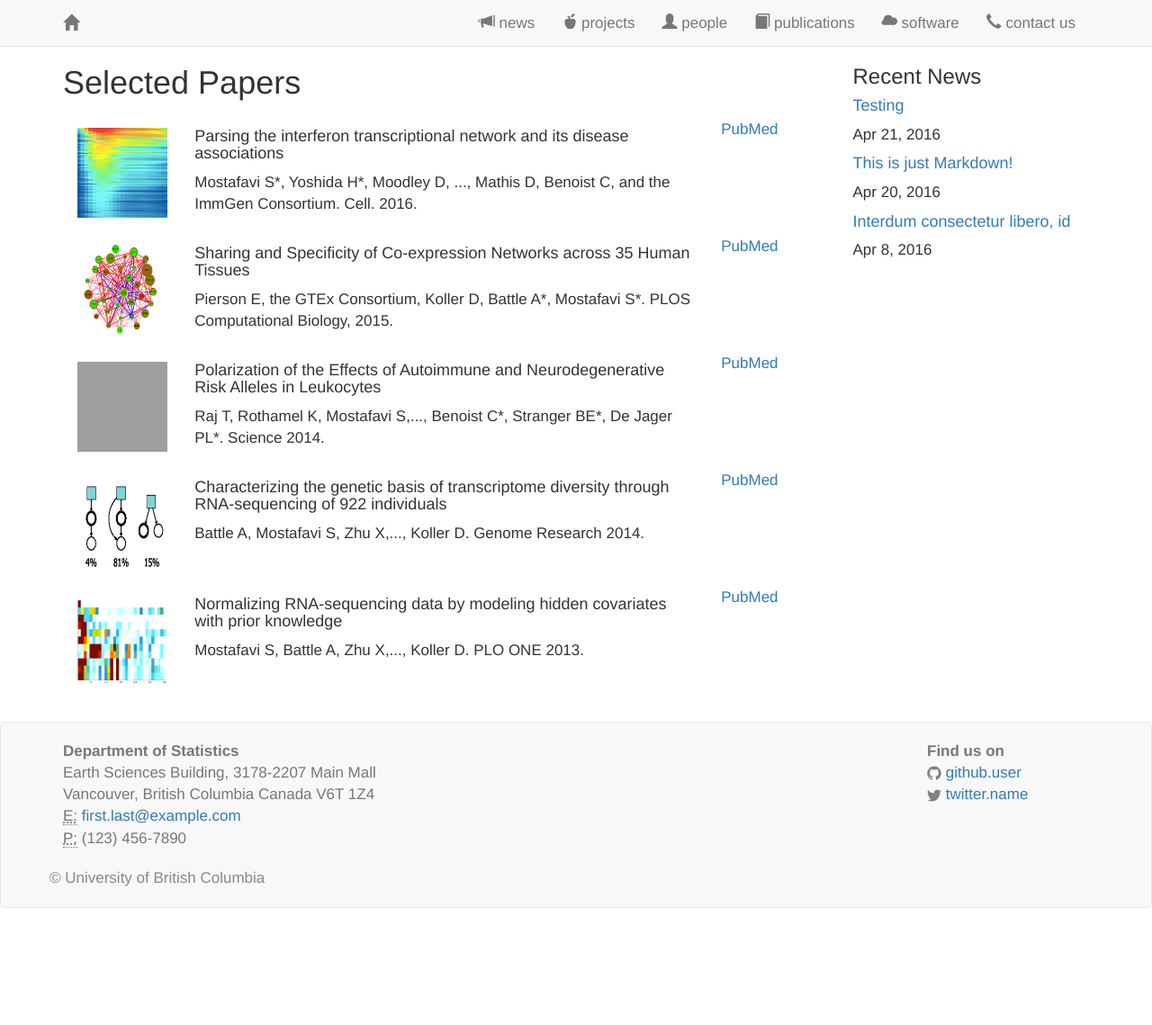
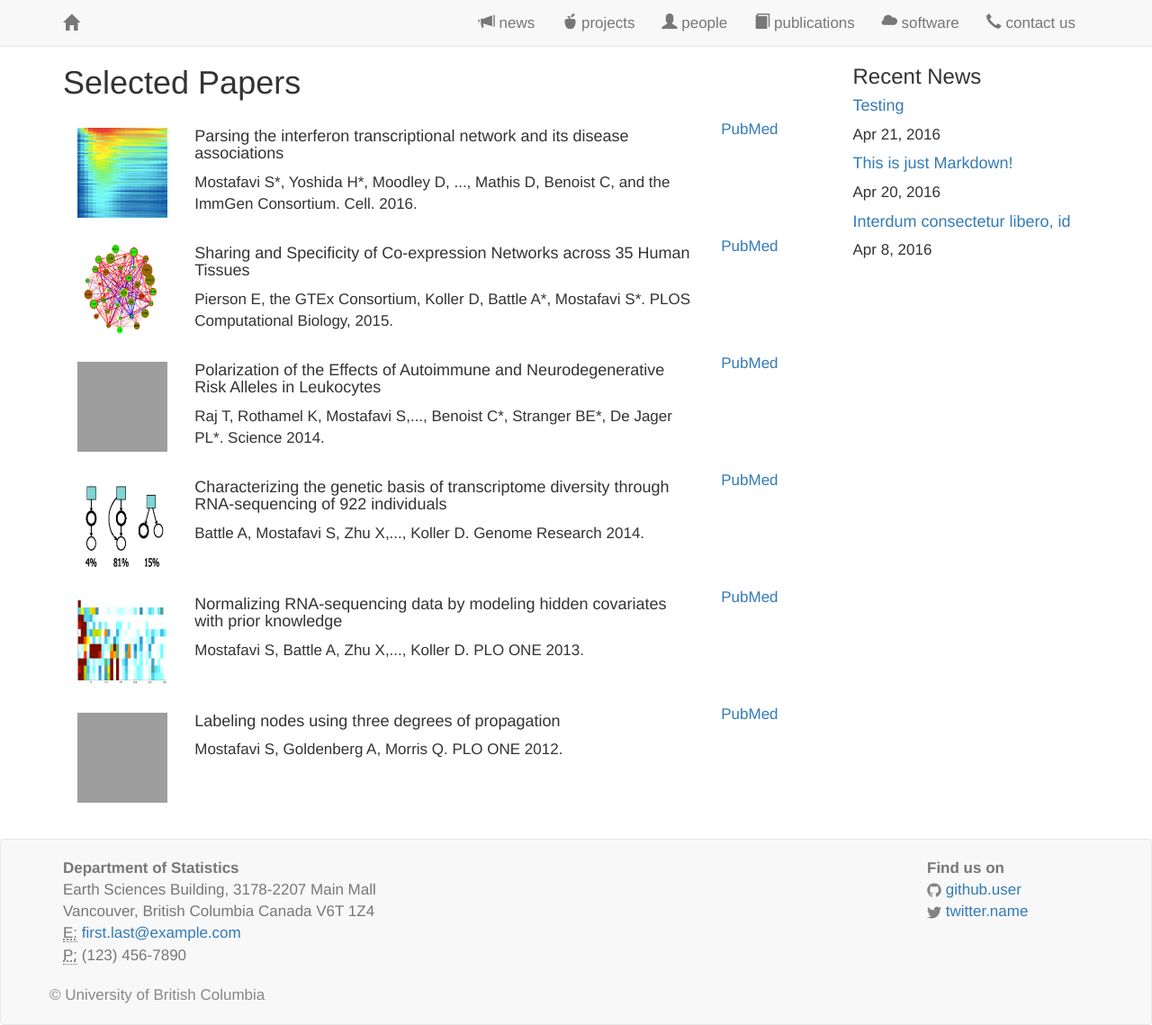
Before and after one commit to saramostafavi/saramostafavi.github.io, a Jekyll site: the page built from publications.html, in a window 1280 px wide. Shown: the whole page at 90% size. Built offline with Jekyll 4.4.1, drawn with Linux system fonts in a browser that asks for light colours; nearby versions of some CDN libraries; a style sheet for code colours, icons or effects is not loaded; before the commit the page ends 1009 px from its top, so only the background shows below that; grey boxes are pictures that could not be loaded.

Commit message:
Update publications.yml

```diff
--- a/_data/publications.yml
+++ b/_data/publications.yml
@@ -43,3 +43,12 @@
   repo:
     name: PubMed
     url: http://www.ncbi.nlm.nih.gov/pubmed/23874524
+
+- title: >
+    Labeling nodes using three degrees of propagation
+  author: >
+    Mostafavi S, Goldenberg A, Morris Q. PLO ONE 2012.
+  image: ../images/all_weights_3prop.eps
+  repo:
+    name: PubMed
+    url: http://www.ncbi.nlm.nih.gov/pmc/articles/PMC3532359/
```
